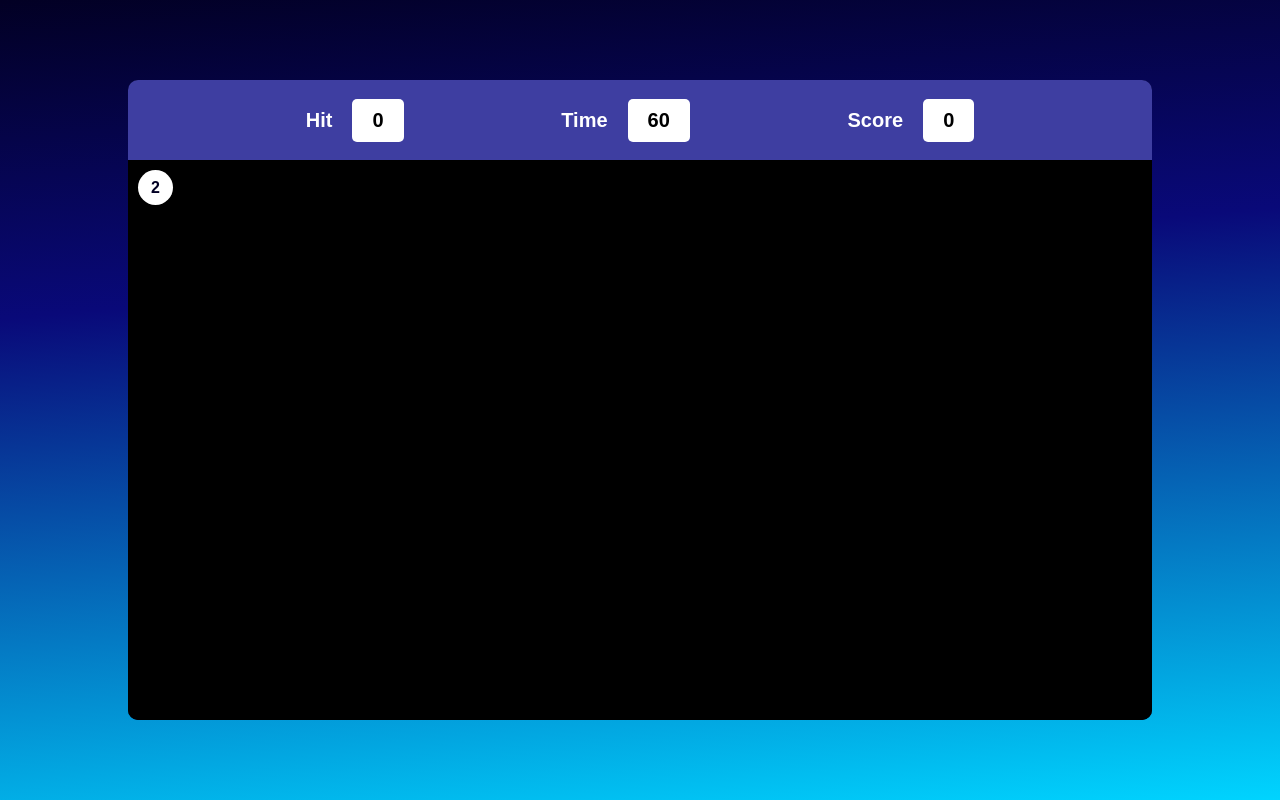
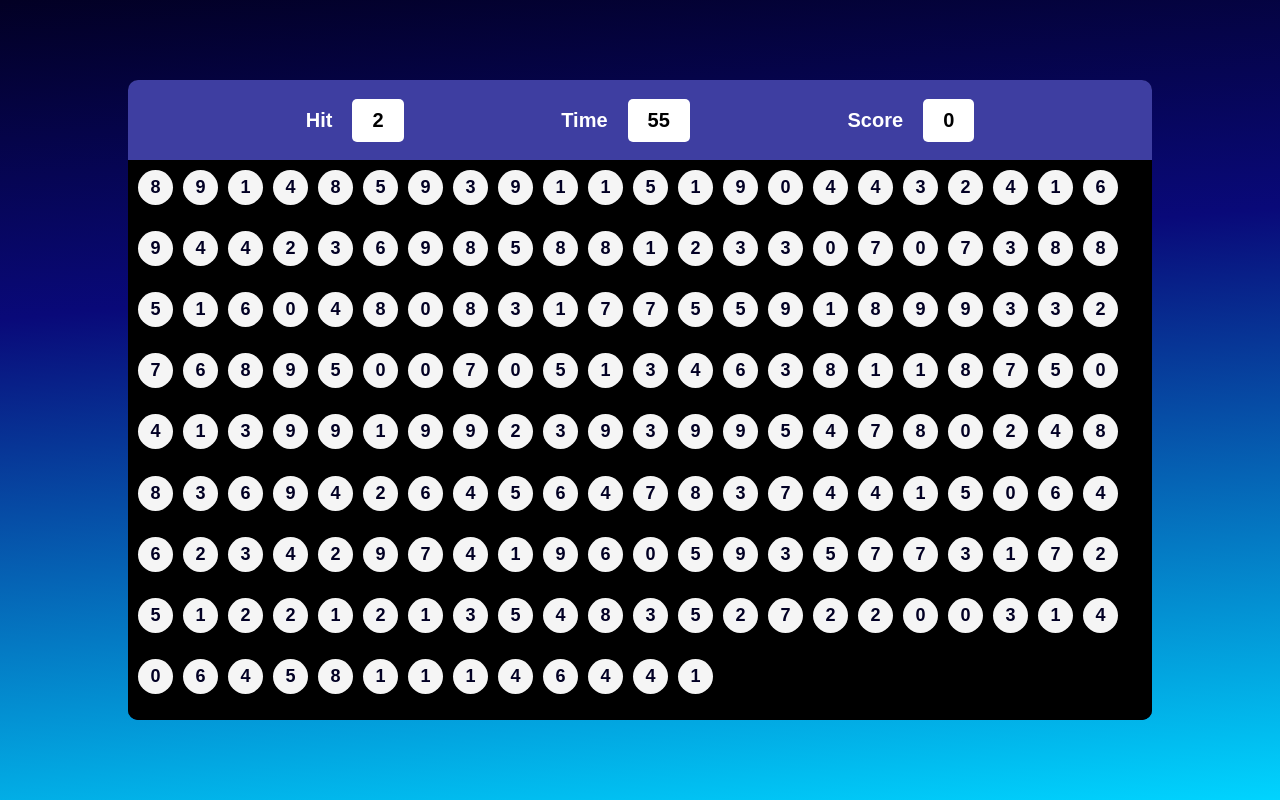
Before and after one commit to Avinashkrmandalgithub/bubble-shooter, a plain HTML site: page index.html in a window 1280 px wide. Drawn offline with Linux system fonts and the light colour scheme.

Commit message:
added hit button funtion

```diff
--- a/index.html
+++ b/index.html
@@ -11,11 +11,11 @@
       <div class="game-stat">
         <div class="elem">
           <h2>Hit</h2>
-          <div class="box">0</div>
+          <div id="hitVal" class="box">0</div>
         </div>
         <div class="elem">
           <h2>Time</h2>
-          <div class="box">60</div>
+          <div id="timeVal" class="box">60</div>
         </div>
         <div class="elem">
           <h2>Score</h2>
@@ -24,7 +24,7 @@
       </div>
 
       <div class="bubbles-container">
-        <div class="bubble">2</div>
+
       </div>
     </div>
 
--- a/script.js
+++ b/script.js
@@ -0,0 +1,36 @@
+let bubbles = "";
+let randomNumber;
+let timer = 60;
+let hitNumber;
+
+
+function getNewHit(){
+  hitNumber = Math.floor(Math.random() * 10);
+  document.querySelector("#hitVal").textContent = hitNumber;
+}
+
+function makeBubble() {
+  for (let i = 1; i <= 189; i++) {
+    randomNumber = Math.floor(Math.random() * 10);
+    bubbles += `<div class="bubble"> ${randomNumber} </div>`;
+  }
+
+  document.querySelector(".bubbles-container").innerHTML = bubbles;
+}
+
+function runTimer(){
+  timerStart = setInterval(function() {
+    if(timer > 0){
+      timer--;
+      document.querySelector("#timeVal").textContent = timer;
+    }
+     else {
+      clearInterval(timerStart);
+    }
+  }, 1000)
+}
+
+
+getNewHit();
+runTimer();
+makeBubble();
--- a/style.css
+++ b/style.css
@@ -67,21 +67,28 @@ h2{
   width: 100%;
   height: calc(100% - 80px);
   background-color: #000;
+  display: flex;
+  flex-wrap: wrap;
+  gap: 10px;
 }
 
 .bubble {
+  padding: 10px;
   width: 35px;
   height: 35px;
-  background-color: white;
+  background-color: whitesmoke;
   border-radius: 50%;
   display: flex;
   align-items: center;
   justify-content: center;
   font-weight: 600;
+  font-size: 18px;
   color: #020024;
   cursor: pointer;
+  transition: 0.2s;
 }
 
 .bubble:hover {
   background-color: antiquewhite;
+  transform: scale(1.2)
 }
```
